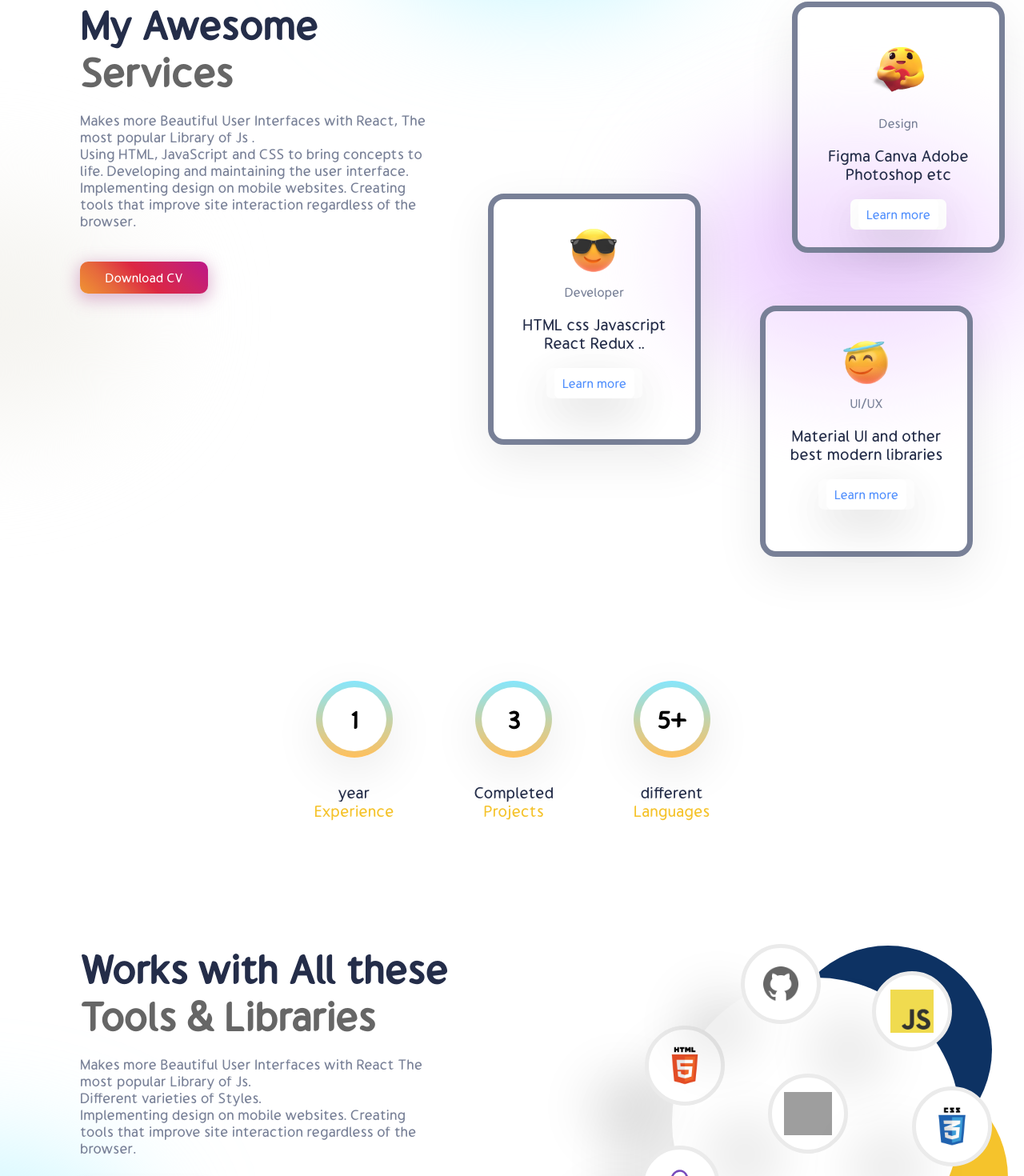
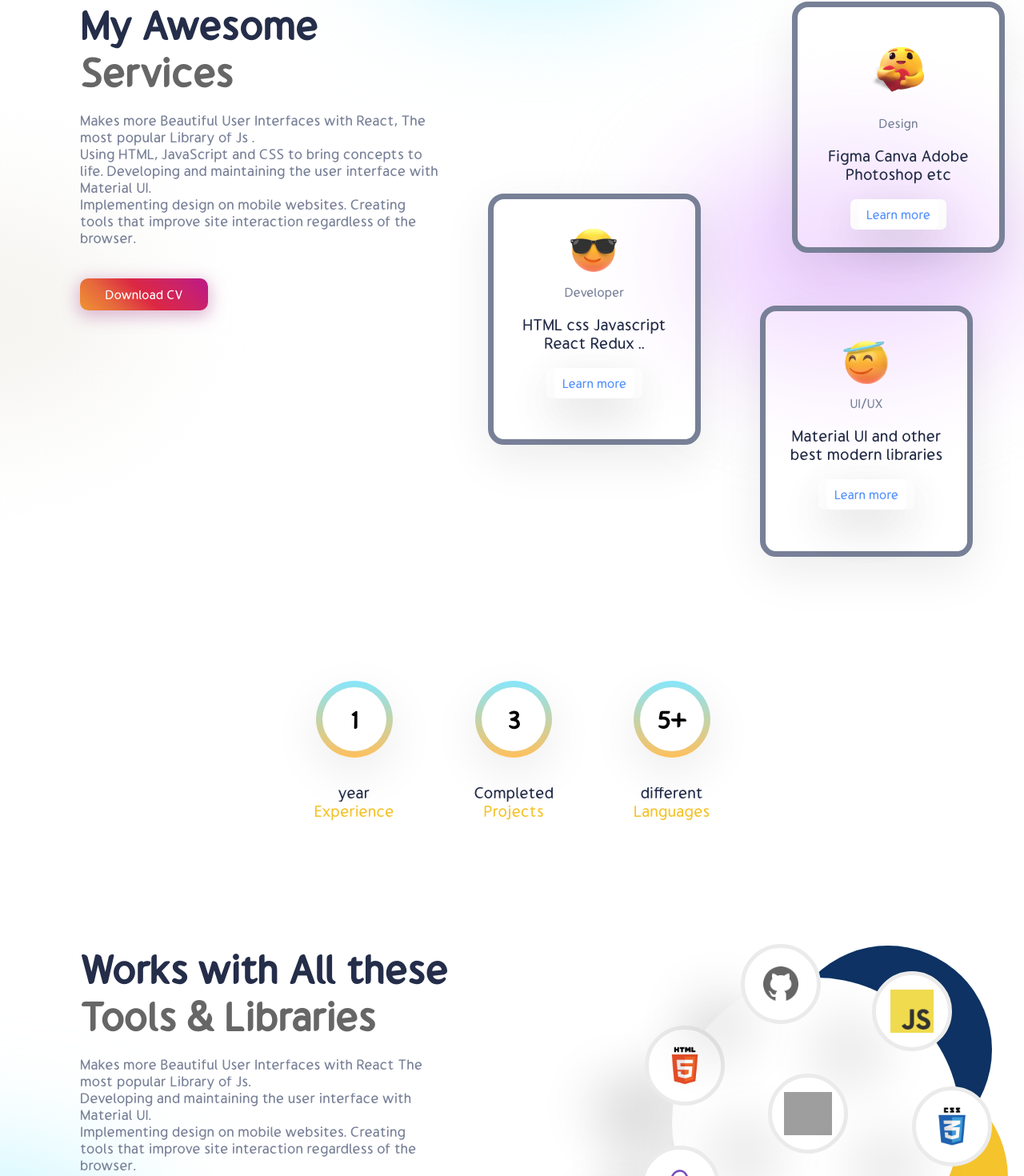
Before and after one commit to safvanms/Portfolio, a React (Create React App) app: page / in a window 1280 px wide. Shown: the part 798-2268 px from the top of the page at 80% size. Built offline with nearby package versions, Linux system fonts and the light colour scheme; grey boxes are pictures that could not be loaded.

Commit message:
cv update

```diff
--- a/src/Component/Services/Services.jsx
+++ b/src/Component/Services/Services.jsx
@@ -21,7 +21,7 @@ export default function Services() {
            The most popular Library of Js .
           <br />
           Using HTML, JavaScript and CSS to bring concepts to life.
-           Developing and maintaining the user interface.
+           Developing and maintaining the user interface with Material UI.
           <br />
           Implementing design on mobile websites.
            Creating tools that improve site interaction regardless of the browser.
--- a/src/Component/Works/Works.jsx
+++ b/src/Component/Works/Works.jsx
@@ -27,7 +27,7 @@ export default function Works() {
           Makes more Beautiful User Interfaces with React
           The most popular Library of Js.
           <br />
-          Different varieties of Styles.
+          Developing and maintaining the user interface with Material UI.
           <br />
           Implementing design on mobile websites.
           Creating tools that improve site interaction regardless of the browser.
```
